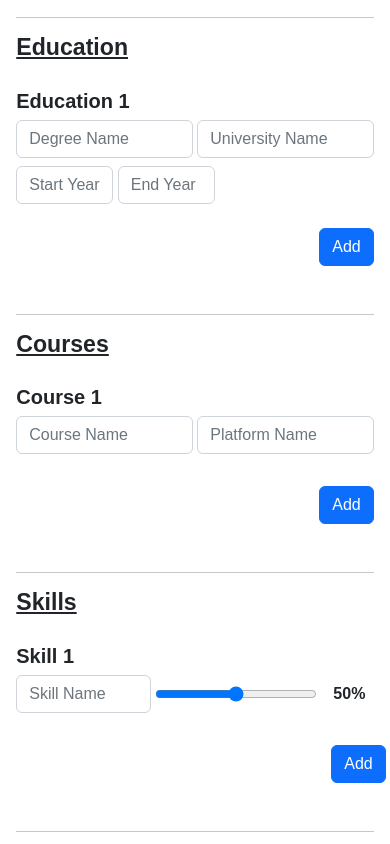
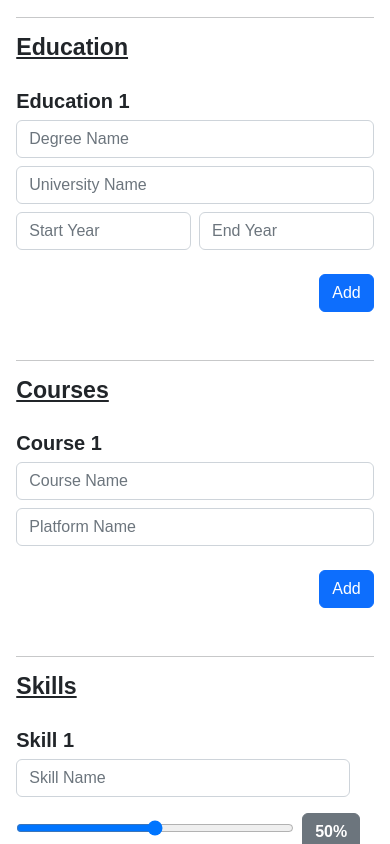
Before and after one commit to smileyismail/Resume-Wizard, a React (Create React App) app: page /editor in a window 390 px wide. Shown: the part 1180-2024 px from the top of the page. Built offline with nearby package versions, Linux system fonts and the light colour scheme.

Commit message:
made Responsive

```diff
--- a/src/Components/Resume Form/CoursesInfo.js
+++ b/src/Components/Resume Form/CoursesInfo.js
@@ -50,15 +50,14 @@ const CoursesInfo = () => {
             <label htmlFor="education" className="fw-bold mb-1 fs-5">
               Course {index + 1}
             </label>
-            <div className="d-flex mb-2 ">
+            <div className="d-flex flex-sm-row flex-column">
               <input
                 type="text"
                 name="courseName"
-                className="form-control"
+                className="form-control mb-sm-0 mb-2 me-2"
                 placeholder="Course Name"
                 onChange={(e) => courseNameChangeHandler(e, index)}
               />
-              &nbsp;
               <input
                 type="text"
                 name="university"
--- a/src/Components/Resume Form/EducationInfo.js
+++ b/src/Components/Resume Form/EducationInfo.js
@@ -72,30 +72,28 @@ const EducationInfo = () => {
             <label htmlFor="education" className="fw-bold mb-1 fs-5">
               Education {index + 1}
             </label>
-            <div className="d-flex mb-2 ">
+            <div className="d-flex flex-sm-row flex-column">
               <input
                 type="text"
-                className="form-control"
+                className="form-control me-2 mb-sm-0 mb-2 "
                 placeholder="Degree Name"
                 onChange={(e) => degreeChangeHandler(e, index)}
               />
-              &nbsp;
               <input
                 type="text"
-                className="form-control"
+                className="form-control mb-sm-0 mb-2  "
                 placeholder="University Name"
                 onChange={(e) => universityChangeHandler(e, index)}
               />
             </div>
 
-            <div className="col-7 d-flex ">
+            <div className="d-flex col-sm-8 col-12">
               <input
                 type="number"
-                className="form-control"
+                className="form-control me-2"
                 placeholder="Start Year"
                 onChange={(e) => startYearChangeHandler(e, index)}
               />
-              &nbsp;
               <input
                 type="number"
                 className="form-control"
--- a/src/Components/Resume Form/SkillsInfo.js
+++ b/src/Components/Resume Form/SkillsInfo.js
@@ -45,26 +45,26 @@ const SkillsInfo = () => {
             <label htmlFor="education" className="fw-bold mb-1 fs-5">
               Skill {index + 1}
             </label>
-            <div className="d-flex mb-2 ">
+            <div className="d-flex flex-sm-row flex-column ">
               <input
                 type="text"
                 name="courseName"
-                className="form-control"
+                className="form-control me-2 mb-sm-0 mb-2"
                 placeholder="Skill Name"
                 onChange={(e) => skillNameChangeHandler(e, index)}
               />
-              &nbsp;
-              <div className="col-7 d-flex justify-content-between align-items-center p-0">
+              {/* &nbsp; */}
+              <div className="col-12 col-sm-8 d-flex justify-content-between align-items-center mt-2">
                 <input
                   type="range"
                   name="university"
                   id="range"
                   step="10"
                   placeholder="Platform Name"
-                  className="col-10 me-3"
+                  className="col-10 me-2 mb-sm-0 mb-2"
                   onChange={(e) => skillRangeChangeHandler(e, index)}
                 />
-                <label htmlFor="range" className="fw-bold">
+                <label htmlFor="range" className="fw-bold btn btn-secondary">
                   {skillsList[index].range === ""
                     ? "50%"
                     : `${skillsList[index].range}%`}
--- a/src/Components/Resume Template/Resume.js
+++ b/src/Components/Resume Template/Resume.js
@@ -12,8 +12,8 @@ import Styles from "./Resume.module.css";
 
 const Resume = () => {
   return (
-    <section className={Styles.section}>
-      <Link to="/editor" className="btn btn-danger mb-3 mt-2 ">
+    <section className={Styles.resumeTemplate}>
+      <Link to="/editor" className="btn btn-danger mb-3 mt-3 ">
         Go Back
       </Link>
 
@@ -32,7 +32,7 @@ const Resume = () => {
         </div>
       </div>
 
-      <button className="btn btn-secondary mt-4" onClick={window.print}>
+      <button className="btn btn-secondary mt-3 mb-3" onClick={window.print}>
         Print
       </button>
     </section>
--- a/src/Components/Resume Template/Resume.module.css
+++ b/src/Components/Resume Template/Resume.module.css
@@ -1,13 +1,16 @@
-.section {
+.resumeTemplate {
   display: flex;
   justify-content: center;
-  flex-direction: column;
   align-items: center;
-  /* margin-top: 2rem; */
+  flex-direction: row;
+  flex-wrap: wrap;
+  width: 22cm;
+  margin: 0 auto;
 }
 
 .resume {
   border: 6px solid var(--navy);
+  margin: 0 auto;
   width: 21cm;
   height: 29.7cm;
   padding: 8px;
@@ -40,14 +43,18 @@
 }
 
 @media print {
+  .resumeTemplate {
+    width: 100%;
+    height: 100%;
+    margin: none;
+  }
+  .resumeTemplate a {
+    display: none;
+  }
+
   body {
     visibility: hidden;
   }
-
-  .section a {
-    display: none;
-  }
-
   .resume {
     visibility: visible;
   }
```
